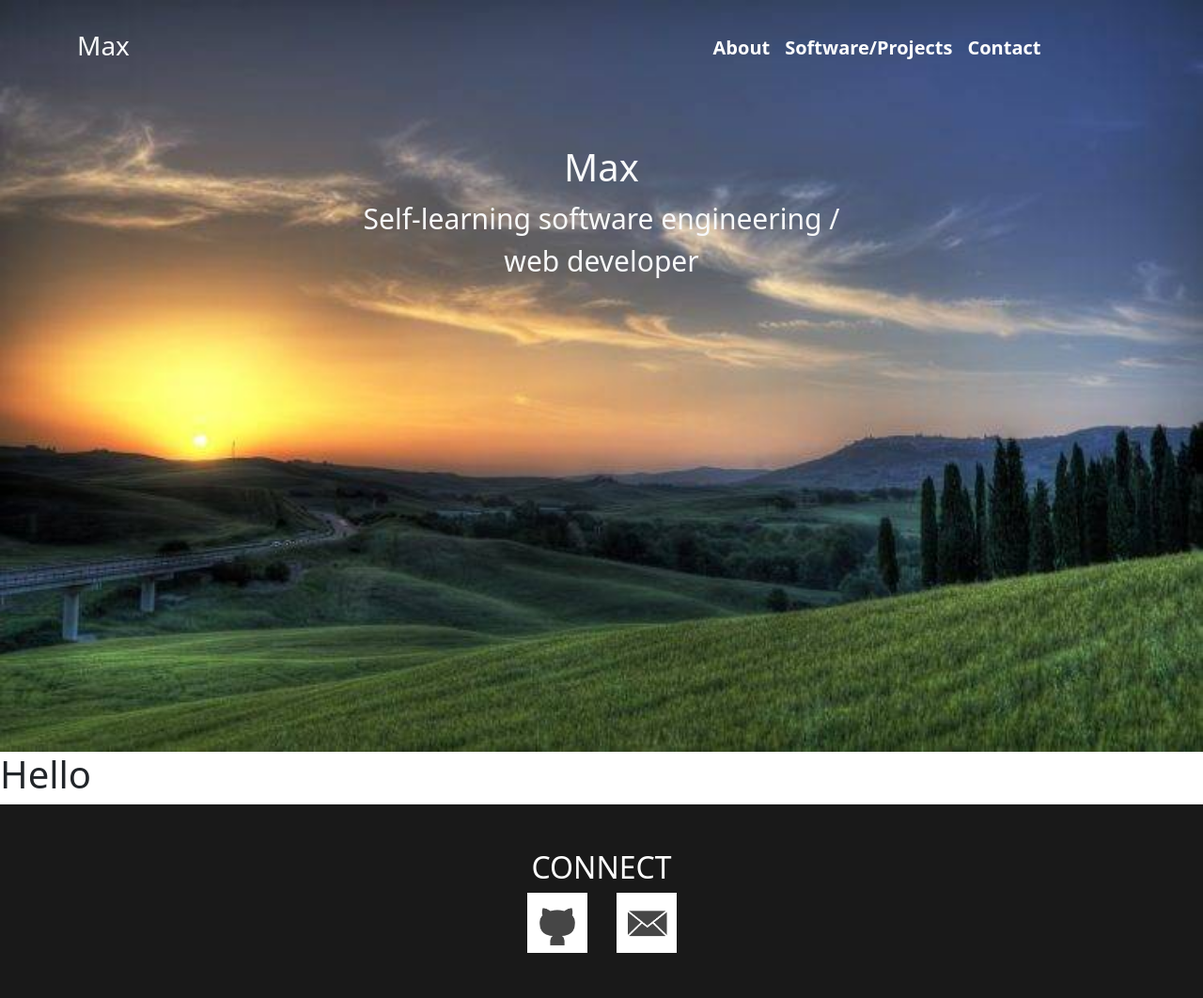
After one commit to makxi007/Personal-Website2.0, a Flask app: page /contact in a window 1280 px wide. The commit adds this page. Shown: the whole page at 94% size. Run offline with Flask 2, Linux system fonts and the light colour scheme.

Commit message:
Creating contact page

```diff
--- a/main.py
+++ b/main.py
@@ -6,6 +6,10 @@ app = Flask(__name__, template_folder="templates", static_folder="templates/stat
 def main():
     return render_template("index.html")
 
+@app.route("/contact")
+def connect():
+    return render_template("contact.html")
+
 
 if __name__ == "__main__":
     app.config["ENV"] = "development"
--- /dev/null
+++ b/templates/contact.html
@@ -0,0 +1,7 @@
+{% extends "index.html" %}
+
+{% block main_content %}
+
+	<h1>Hello</h1>
+
+{% endblock %}
--- a/templates/index.html
+++ b/templates/index.html
@@ -33,13 +33,29 @@
 				<div class="row justify-content-center">
 					<div class="col-md-6 mx-auto text-center" align="center">
 						<h1 class="text-light header-center-title">Max</h1>
-						<p class="text-light header-center-text">Self-learning software engineering</p>
+						<p class="text-light header-center-text">Self-learning software engineering / web developer</p>
 					</div>
 				</div>
 			</div>
 		</div>
 
 	</header>
+
+	<!--<div class="second_header">
+		<div class="header-center">
+			<div class="container">
+				<div class="row justify-content-center">
+					<div class="col-md-6 mx-auto text-center" align="center">
+						<h1 class="text-light header-center-title">Max</h1>
+						<p class="text-light header-center-text">Self-learning software engineering / web developer</p>
+					</div>
+				</div>
+			</div>
+		</div>
+	</div>
+	-->
+
+	{% block main_content %}
 
 	<main class="main">
 		<div class="main-about ">
@@ -88,11 +104,24 @@
 			</div>
 		</div>
 	</main>
+	{% endblock %}
 
 	<footer class="footer">
 		<div class="container">
-				<div class="row">
-					<h1>I amma footer</h1>
+				<div class="row justify-content-center">
+					<div class="col-md-6 text-center footer_title">
+					<h2>CONNECT</h2>
+					</div>
+				</div>
+				<div class="row justify-content-center">
+					<!--<div class="col-md-6">-->
+						<div class="col-md-1 text-center">
+							<img class="image_social" src="static/img/icons/github_icon.jpg" alt="logo" width="64" height="64">
+						</div>
+						<div class="col-md-1 text-center">
+							<img class="image_social" src="static/img/icons/gmail_icon.jpg" alt="logo" width="64" height="64">
+						<!--</div>-->
+					</div>
 				</div>
 			</div>
 	</footer>
--- a/templates/static/styles/main_style.css
+++ b/templates/static/styles/main_style.css
@@ -26,8 +26,11 @@ header{
 }
 
 
-/*------center header------*/
+/*------Second(center) header------*/
 
+.second_header{
+
+}
 
 .header-center{
 	padding: 5rem;
@@ -71,4 +74,14 @@ header{
 .footer{
 	background-color: #191919;
 	color: #FFF;
+	padding-top: 3rem;
+	padding-bottom: 3rem;
 }
+
+.footer_title{
+
+}
+
+.image_social{
+	cursor: pointer;
+}
```
Also changed, not shown: templates/static/img/icons/github_icon.jpg (added), templates/static/img/icons/gmail_icon.jpg (added), 2 other files.
